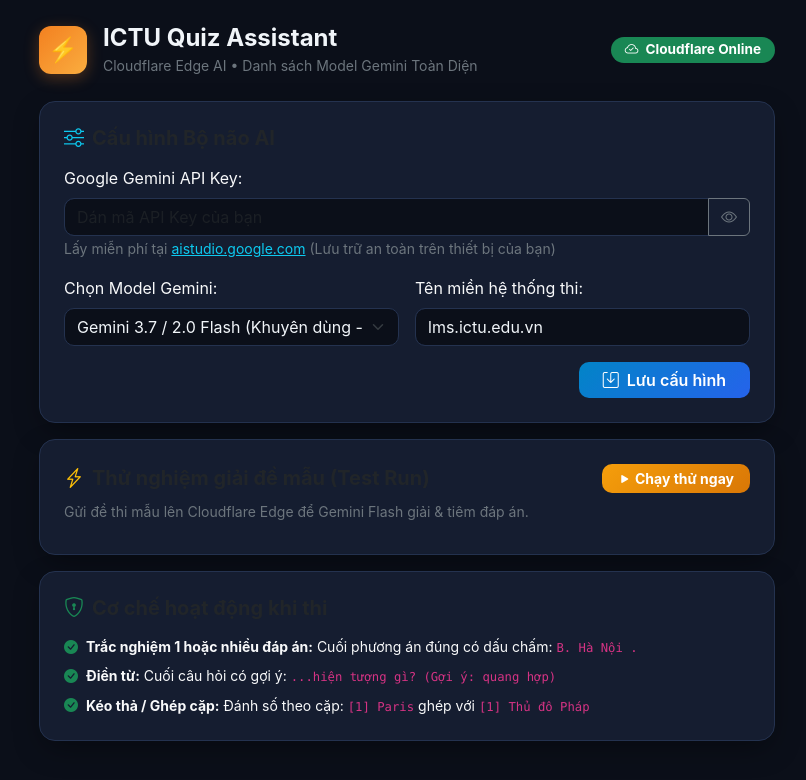
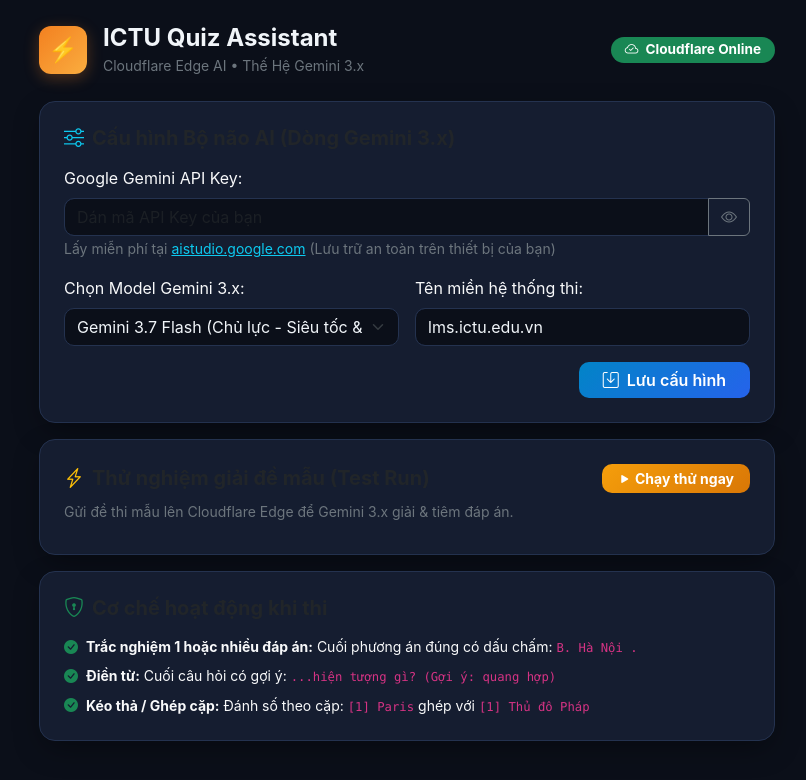
Before and after one commit to hieu-kiien/ictu-quiz-assistant, a website: page public/index.html in a window 1280 px wide. Shown: the whole page, without its empty margins (233-1039 px from the left). Drawn offline with nearby package versions, Linux system fonts and the light colour scheme.

Commit message:
feat: filter to Gemini 3.x models only

```diff
--- a/public/index.html
+++ b/public/index.html
@@ -29,7 +29,7 @@
                 </div>
                 <div>
                     <h4 class="mb-0 fw-bold">ICTU Quiz Assistant</h4>
-                    <small class="text-secondary">Cloudflare Edge AI • Danh sách Model Gemini Toàn Diện</small>
+                    <small class="text-secondary">Cloudflare Edge AI • Thế Hệ Gemini 3.x</small>
                 </div>
             </div>
             <span class="badge bg-success badge-status"><i class="bi bi-cloud-check me-1"></i> Cloudflare Online</span>
@@ -37,7 +37,7 @@
 
         <!-- Cấu hình API -->
         <div class="card p-4 mb-3">
-            <h5 class="fw-bold mb-3"><i class="bi bi-sliders text-info me-2"></i>Cấu hình Bộ não AI</h5>
+            <h5 class="fw-bold mb-3"><i class="bi bi-sliders text-info me-2"></i>Cấu hình Bộ não AI (Dòng Gemini 3.x)</h5>
             <div class="mb-3">
                 <label class="form-label text-light">Google Gemini API Key:</label>
                 <div class="input-group">
@@ -48,22 +48,21 @@
             </div>
             <div class="row g-3">
                 <div class="col-md-6">
-                    <label class="form-label text-light">Chọn Model Gemini:</label>
+                    <label class="form-label text-light">Chọn Model Gemini 3.x:</label>
                     <select id="modelSelect" class="form-select" onchange="handleModelChange()">
-                        <optgroup label="⚡ Dòng Siêu tốc (Tối ưu cho thi trắc nghiệm < 1s)">
-                            <option value="gemini-2.0-flash" selected>Gemini 3.7 / 2.0 Flash (Khuyên dùng - Siêu nhanh ~0.8s)</option>
-                            <option value="gemini-2.0-flash-lite-preview-02-05">Gemini 3.5 / 2.0 Flash-Lite (Tiết kiệm tài nguyên)</option>
-                            <option value="gemini-1.5-flash">Gemini 1.5 Flash (Tiêu chuẩn & Ổn định)</option>
-                            <option value="gemini-1.5-flash-8b">Gemini 1.5 Flash-8B (Bản rút gọn tốc độ)</option>
+                        <optgroup label="⚡ Dòng Gemini 3.x Flash (Siêu tốc độ & AI Agent)">
+                            <option value="gemini-3.7-flash" selected>Gemini 3.7 Flash (Chủ lực - Siêu tốc & Thinking)</option>
+                            <option value="gemini-3.6-flash">Gemini 3.6 Flash (AI Agent & Giải đề nhanh)</option>
+                            <option value="gemini-3.5-flash-lite">Gemini 3.5 Flash-Lite (Rút gọn, siêu tiết kiệm)</option>
+                            <option value="gemini-3.1-flash-lite">Gemini 3.1 Flash-Lite (Bản nhẹ tiêu chuẩn)</option>
                         </optgroup>
-                        <optgroup label="🧠 Dòng Suy luận sâu (Cho câu hỏi khó / Triết học)">
-                            <option value="gemini-2.0-flash-thinking-exp">Gemini 2.0 Flash Thinking (Kèm bước suy luận)</option>
-                            <option value="gemini-1.5-pro">Gemini 1.5 / 3.1 Pro (Tư duy & Kiến thức chuyên sâu)</option>
+                        <optgroup label="🧠 Dòng Gemini 3.x Pro (Suy luận sâu & Kiến thức nặng)">
+                            <option value="gemini-3.1-pro">Gemini 3.1 Pro (Preview - Suy luận cao cấp, Triết học, Toán)</option>
                         </optgroup>
-                        <option value="custom">✏️ Nhập Model ID tùy chỉnh khác...</option>
+                        <option value="custom">✏️ Nhập Model 3.x tùy chỉnh khác...</option>
                     </select>
                     <div id="customModelGroup" class="mt-2" style="display: none;">
-                        <input type="text" id="customModelInput" class="form-control" placeholder="Nhập model ID, ví dụ: gemini-2.0-pro-exp-02-05">
+                        <input type="text" id="customModelInput" class="form-control" placeholder="Nhập model ID, ví dụ: gemini-3.7-flash-thinking">
                     </div>
                 </div>
                 <div class="col-md-6">
@@ -82,7 +81,7 @@
                 <h5 class="fw-bold mb-0"><i class="bi bi-lightning-charge text-warning me-2"></i>Thử nghiệm giải đề mẫu (Test Run)</h5>
                 <button class="btn btn-warning btn-sm fw-bold px-3" onclick="runTest()"><i class="bi bi-play-fill"></i> Chạy thử ngay</button>
             </div>
-            <p class="text-secondary small mb-2">Gửi đề thi mẫu lên Cloudflare Edge để Gemini Flash giải & tiêm đáp án.</p>
+            <p class="text-secondary small mb-2">Gửi đề thi mẫu lên Cloudflare Edge để Gemini 3.x giải & tiêm đáp án.</p>
             <div id="testResultArea" style="display: none;">
                 <div class="result-box" id="testResultContent"></div>
             </div>
@@ -125,14 +124,14 @@
         function getSelectedModel() {
             const select = document.getElementById("modelSelect");
             if (select.value === "custom") {
-                return document.getElementById("customModelInput").value.trim() || "gemini-2.0-flash";
+                return document.getElementById("customModelInput").value.trim() || "gemini-3.7-flash";
             }
             return select.value;
         }
 
         function loadConfig() {
             const key = localStorage.getItem("gemini_api_key") || "";
-            const model = localStorage.getItem("gemini_model") || "gemini-2.0-flash";
+            const model = localStorage.getItem("gemini_model") || "gemini-3.7-flash";
             const host = localStorage.getItem("target_host") || "lms.ictu.edu.vn";
             if (key) document.getElementById("apiKeyInput").value = key;
 
```
Also changed, not shown: _worker.js (+12 -5 lines).
